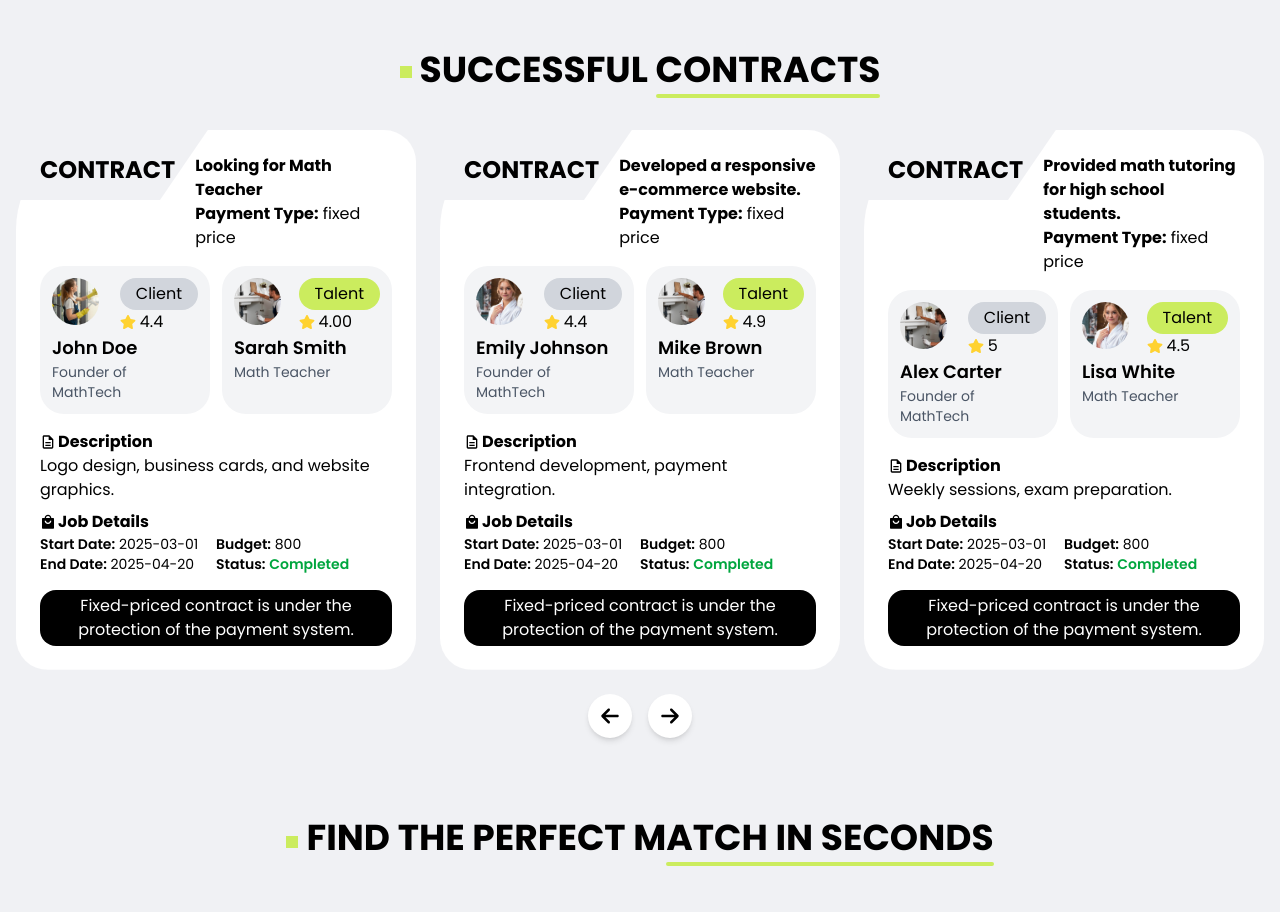
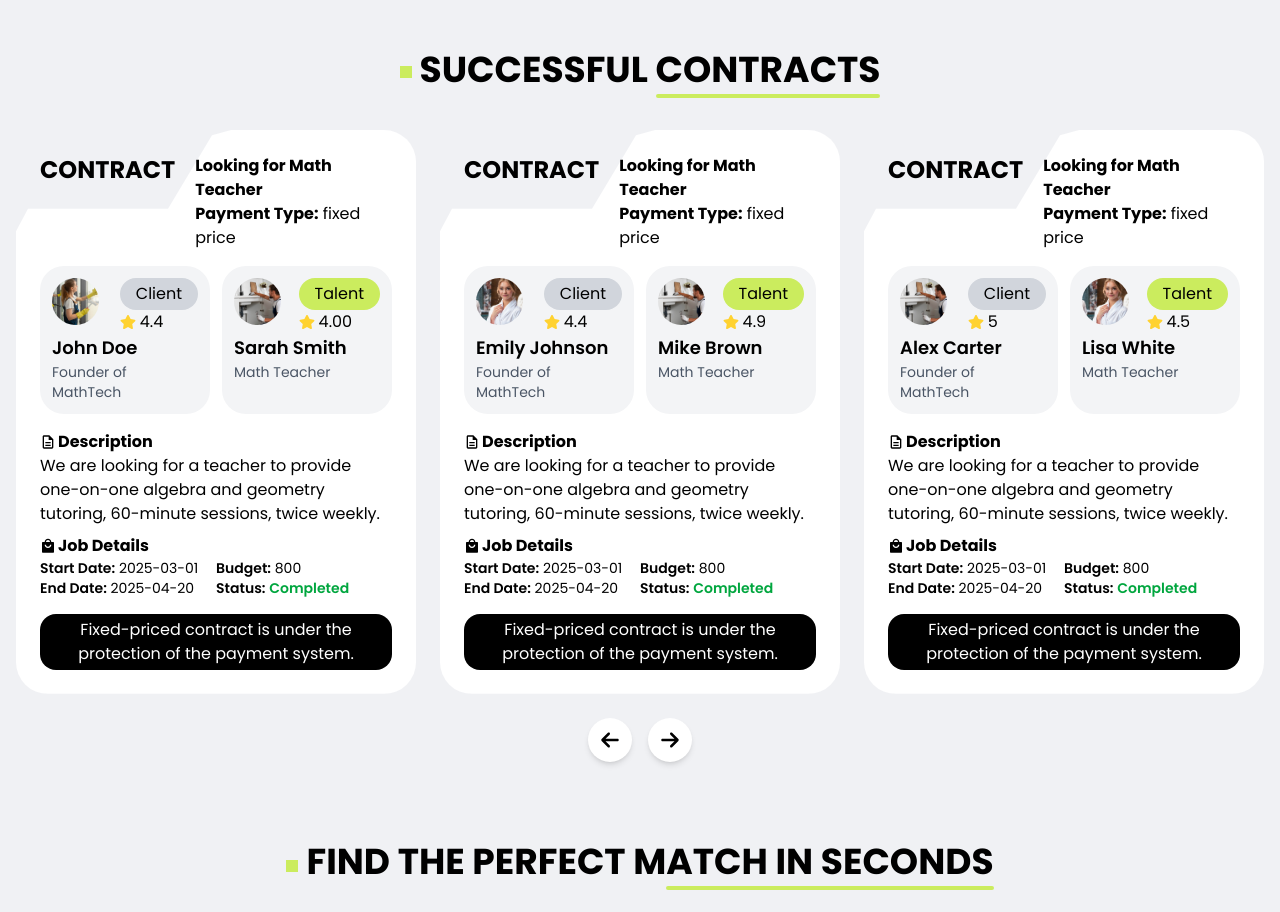
Before and after one commit to JilluRahmanJibon/Jobwhee-Landing-Page, a Next.js app: page / in a window 1280 px wide. Shown: the part 1360-2272 px from the top of the page. Built offline with nearby package versions, Linux system fonts and the light colour scheme.

Commit message:
contract card changes

```diff
--- a/src/components/SuccessfulContracts.js
+++ b/src/components/SuccessfulContracts.js
@@ -24,7 +24,7 @@ const SuccessfulContracts = () =>
             },
             title: "Looking for Math Teacher",
             paymentType: "fixed price",
-            description: "Logo design, business cards, and website graphics.",
+            description: "We are looking for a teacher to provide one-on-one algebra and geometry tutoring, 60-minute sessions, twice weekly.",
             jobDetail: {
                 startDate: "2025-03-01",
                 endDate: "2025-04-20",
@@ -45,9 +45,9 @@ const SuccessfulContracts = () =>
                 review: "4.9",
                 bio: "Math Teacher",
             },
-            title: "Developed a responsive e-commerce website.",
+            title: "Looking for Math Teacher",
             paymentType: "fixed price",
-            description: "Frontend development, payment integration.",
+            description: "We are looking for a teacher to provide one-on-one algebra and geometry tutoring, 60-minute sessions, twice weekly.",
             jobDetail: {
                 startDate: "2025-03-01",
                 endDate: "2025-04-20",
@@ -68,9 +68,9 @@ const SuccessfulContracts = () =>
                 review: "4.5",
                 bio: "Math Teacher",
             },
-            title: "Provided math tutoring for high school students.",
+            title: "Looking for Math Teacher",
             paymentType: "fixed price",
-            description: "Weekly sessions, exam preparation.",
+            description: "We are looking for a teacher to provide one-on-one algebra and geometry tutoring, 60-minute sessions, twice weekly.",
             jobDetail: {
                 startDate: "2025-03-01",
                 endDate: "2025-04-20",
@@ -96,9 +96,9 @@ const SuccessfulContracts = () =>
                         <div key={index} className="relative">
                             {/* Background Layer with ClipPath */}
                             <div
-                                className="absolute rounded-tl-[100px] inset-0 rounded-4xl bg-white"
+                                className="absolute  inset-0 rounded-4xl bg-white"
                                 style={{
-                                    clipPath: "polygon(0% 13%, 36% 13%, 48% 0%,  100% 0%,   100% 100%,  0% 100%, 0% 85%)",
+                                    clipPath: "polygon(0% 100%, 100% 100%, 100% 0%, 54% 0, 49% 1%, 38% 14%, 3% 14%, 0 18%)",
                                 }}
                             ></div>
 
```
